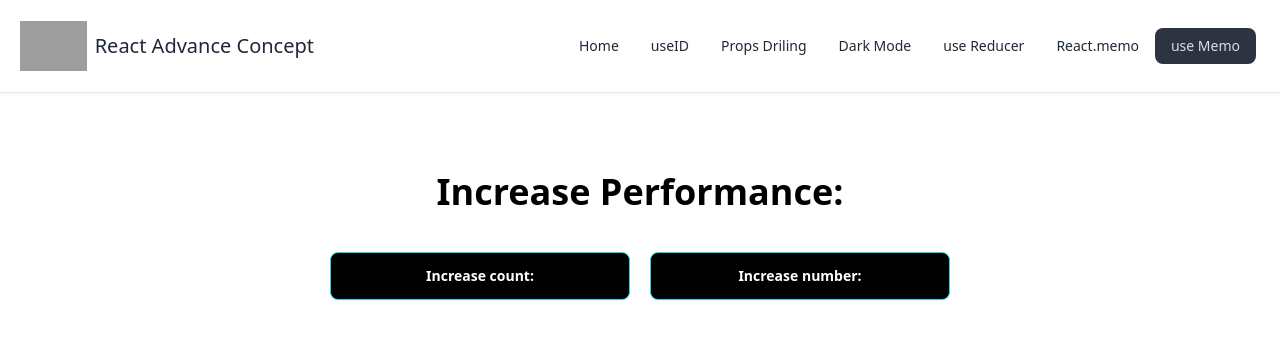
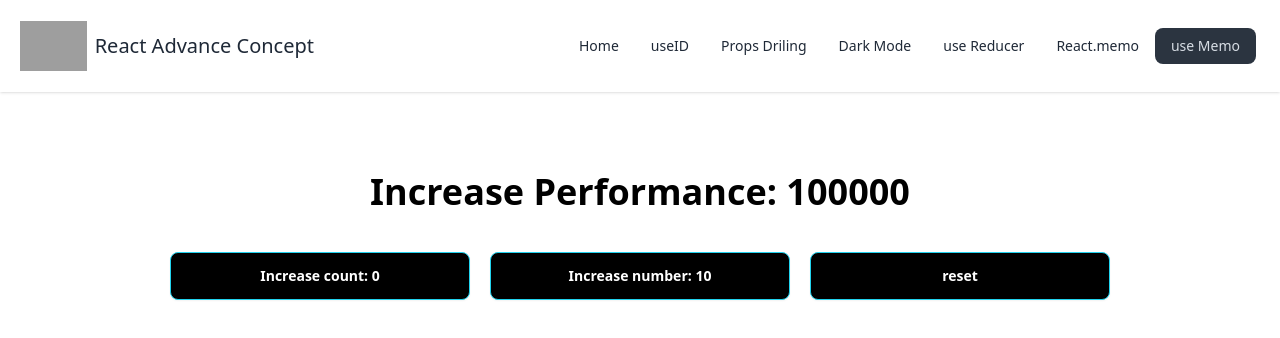
Before and after one commit to minhazapon/react.js-advance-concept, a React (Vite) app: page /um in a window 1280 px wide. Shown: the top 338 px of the page. Built offline with nearby package versions, Linux system fonts and the light colour scheme; grey boxes are pictures that could not be loaded.

Commit message:
added file

```diff
--- a/src/use memo/UM.jsx
+++ b/src/use memo/UM.jsx
@@ -1,25 +1,36 @@
+import { useMemo } from "react"
 import { useState } from "react"
-
 
 function UM() {
 
     const [count, setCount] = useState(0)
     const [number, setNumber] = useState(10)
 
+    const memozation = useMemo(() => {
+
+        let value = 0
+        for (let i = 0; i < 10000; i++) {
+            value += number
+        }
+        return value
+
+    }, [number])
+
 
     return (
-        <div className=" m-20 ">
-
-            <p className=" text-center text-4xl font-bold text-black ">Increase Performance: </p>
-
-            <div className=" flex justify-center items-center gap-5 mt-10 ">
-                <button className=" btn w-[300px] bg-black border-cyan-400 text-white ">
-                    Increase count:  </button>
-                <button className=" btn w-[300px] bg-black border-cyan-400 text-white ">
-                    Increase number:   </button>
-            </div>
-
-        </div>
+        <>
+            <div className=" m-20 ">
+                <p className=" text-center text-4xl font-bold text-black ">Increase Performance: {memozation} </p>
+                <div className=" flex-col md:flex-row lg:flex-row- flex justify-center items-center gap-5 mt-10 ">
+                    <button onClick={() => setCount(count + 1)} className=" btn w-[300px] bg-black border-cyan-400 text-white ">
+                        Increase count: {count}  </button>
+                    <button onClick={() => setNumber(number + 1)} className=" btn w-[300px] bg-black border-cyan-400 text-white ">
+                        Increase number: {number}  </button>
+                    <button onClick={() => setNumber(number === "")} className=" btn w-[300px] bg-black border-cyan-400 text-white ">
+                        reset  </button>
+                </div>
+            </div >
+        </>
     )
 }
 
```
